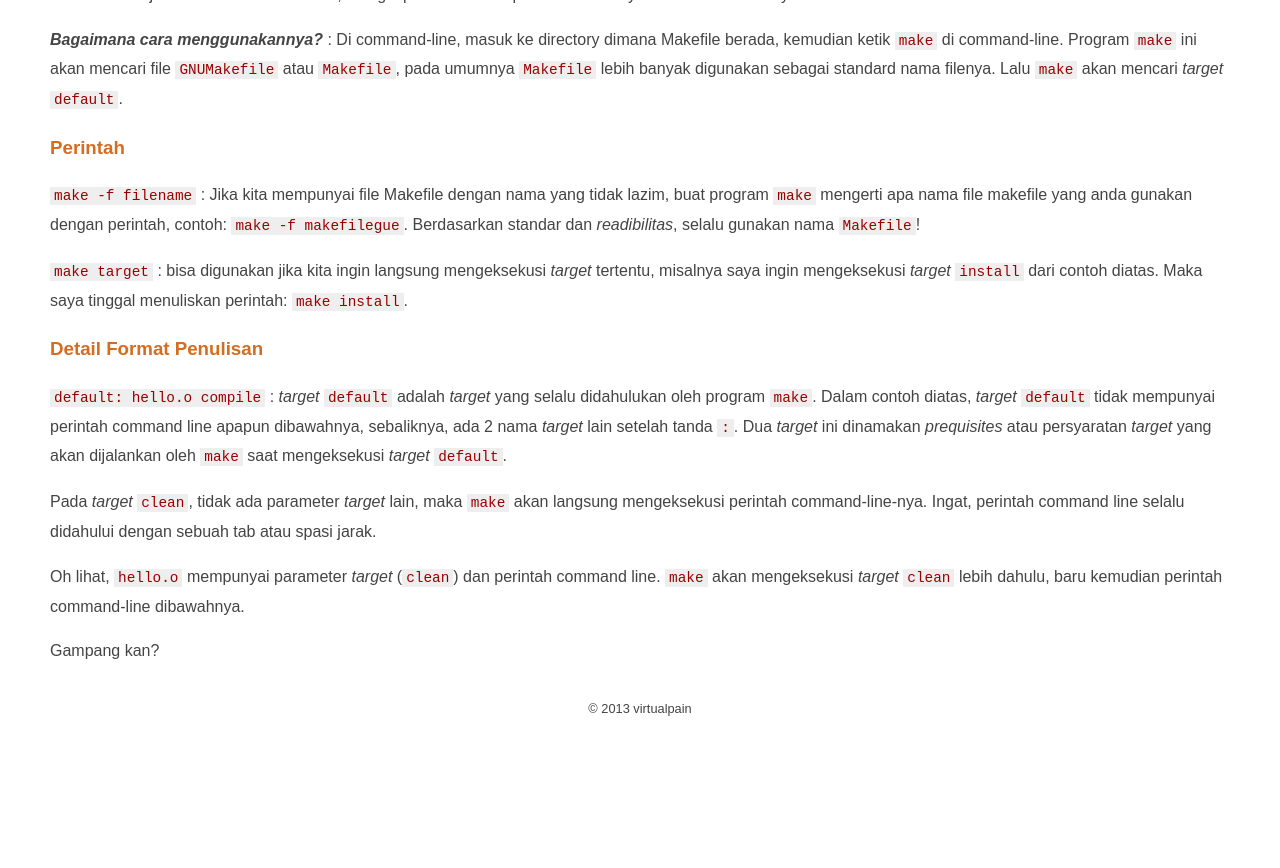
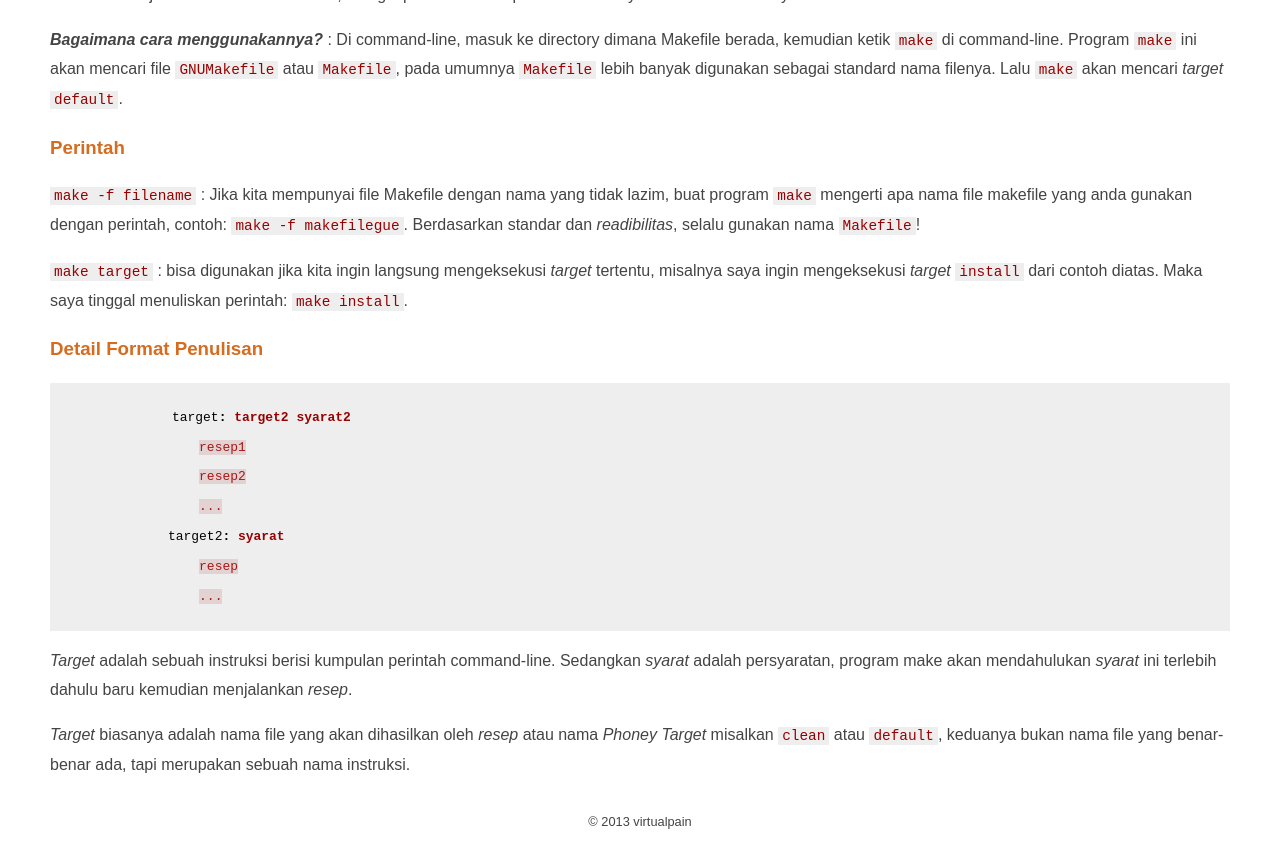
Before and after one commit to virtualpain/virtualpain.github.io, a Jekyll site: the page built from akselprog/tutorial/makefile/dasar.md, in a window 1280 px wide and 900 px high, scrolled down 947 px. Shown: the top 868 px of the window. Built offline with Jekyll 4.4.1, drawn with Linux system fonts in a browser that asks for light colours; before the commit the page ends 1733 px from its top, so only the background shows below that.

Commit message:
rewrite parts of makefile tutorial

```diff
--- a/akselprog/tutorial/makefile/dasar.md
+++ b/akselprog/tutorial/makefile/dasar.md
@@ -39,10 +39,16 @@ Contoh Makefile diatas adalah: otomatisasi pekerjaan untuk: menghapus file execu
 
 ### Detail Format Penulisan
 
-`default: hello.o compile` : *target* `default` adalah *target* yang selalu didahulukan oleh program `make`. Dalam contoh diatas, *target* `default` tidak mempunyai perintah command line apapun dibawahnya, sebaliknya, ada 2 nama *target* lain setelah tanda `:`. Dua *target* ini dinamakan *prequisites* atau persyaratan *target* yang akan dijalankan oleh `make` saat mengeksekusi *target* `default`.
+{% highlight makefile %}
+target: target2 syarat2
+    resep1
+    resep2
+    ...
+target2: syarat
+    resep
+    ...
+{% endhighlight %}
 
-Pada *target* `clean`, tidak ada parameter *target* lain, maka `make` akan langsung mengeksekusi perintah command-line-nya. Ingat, perintah command line selalu didahului dengan sebuah tab atau spasi jarak.
+*Target* adalah sebuah instruksi berisi kumpulan perintah command-line. Sedangkan *syarat* adalah persyaratan, program make akan mendahulukan *syarat* ini terlebih dahulu baru kemudian menjalankan *resep*.
 
-Oh lihat, `hello.o` mempunyai parameter *target* (`clean`) dan perintah command line. `make` akan mengeksekusi *target* `clean` lebih dahulu, baru kemudian perintah command-line dibawahnya.
-
-Gampang kan?
+*Target* biasanya adalah nama file yang akan dihasilkan oleh *resep* atau nama *Phoney Target* misalkan `clean` atau `default`, keduanya bukan nama file yang benar-benar ada, tapi merupakan sebuah nama instruksi.
```
Also changed, not shown: akselprog/tutorial/makefile/index.md (+1 -1 lines).
